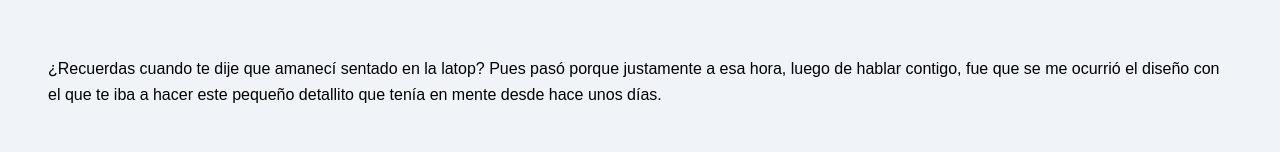
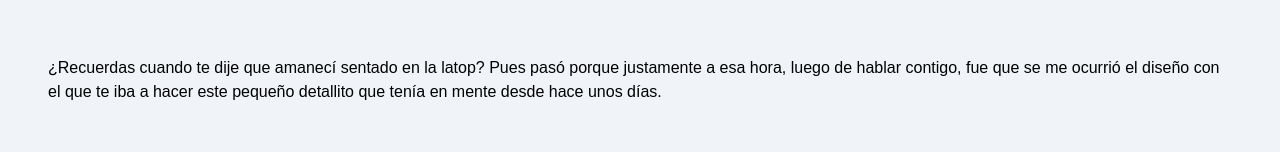
Before and after one commit to Zavio2/SItioVero, a plain HTML site: page index.html in a window 1280 px wide. Shown: the part 800-952 px from the top of the page. Drawn offline with Linux system fonts and the light colour scheme; a web font is replaced by a local one.

Commit message:
line-heigth de 1.6 rem a 1.5rem

```diff
--- a/CSS/style.css
+++ b/CSS/style.css
@@ -219,7 +219,7 @@ h1 {
 .text-intro {
   margin: 0.5rem 0;
   padding: 1rem;
-  line-height: 1.6rem;
+  line-height: 1.5rem;
 }
 
 .text-intro2 {
```
